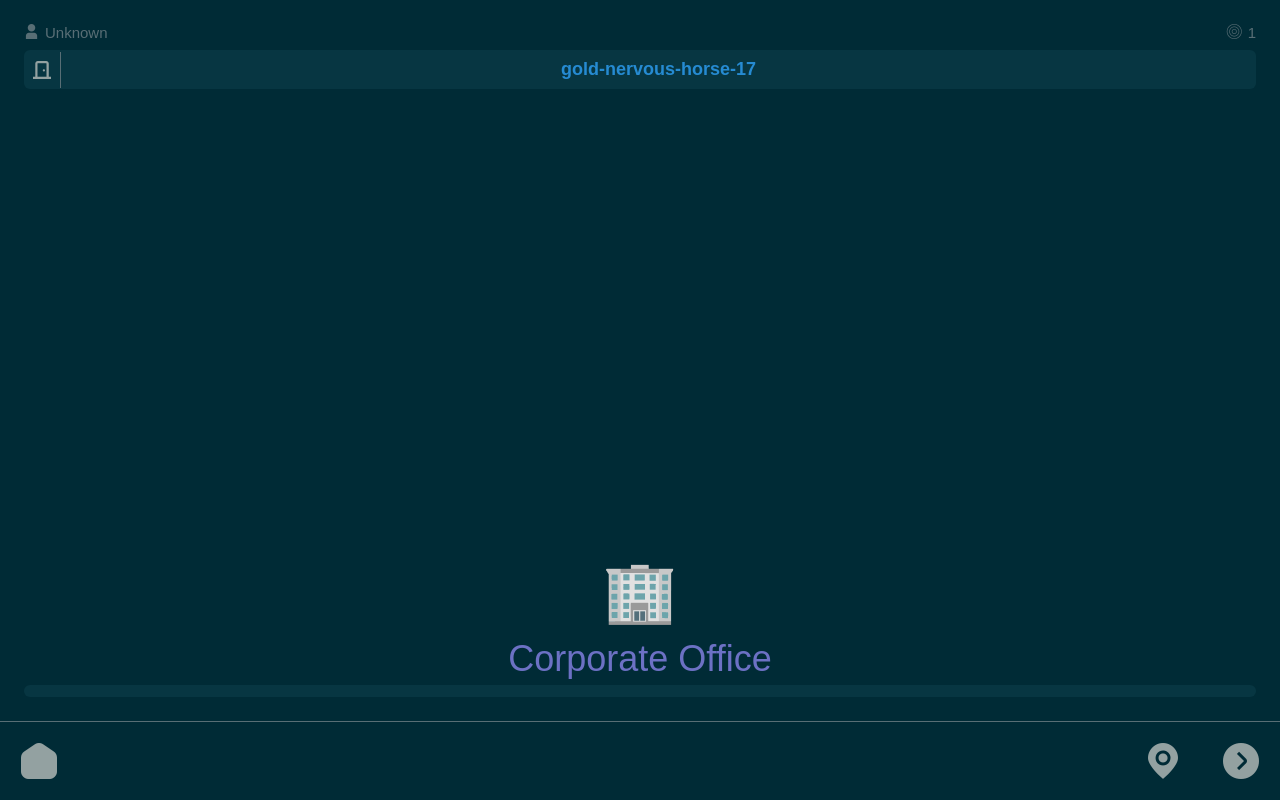
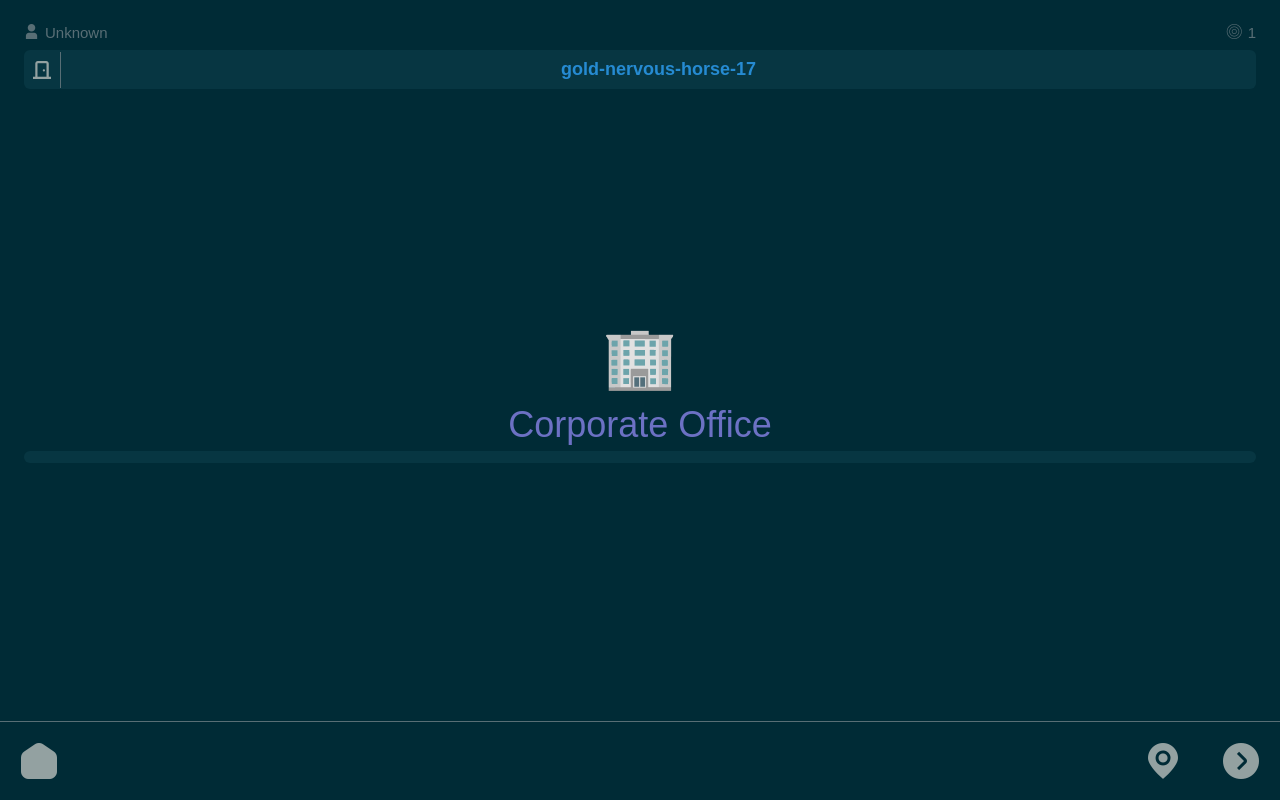
Before and after one commit to kbparagua/likalaro, a Vue app: page /spyfall/game in a window 1280 px wide. Built offline with nearby package versions, Linux system fonts and the light colour scheme.

Commit message:
Retain timer per round

```diff
--- a/src/views/spyfall/main/GameScreen.vue
+++ b/src/views/spyfall/main/GameScreen.vue
@@ -63,7 +63,8 @@
         round: round + 1,
         numberOfPlayers,
         index,
-        player
+        player,
+        seconds
       }
     });
   }
@@ -82,7 +83,8 @@
     <template v-slot:main>
       <div class="screen">
         <GameDetails :room="room" :player="player" :rounds="round" />
-        <div>
+
+        <div class="card">
           <div class="icon">{{ icon }}</div>
           <div class="location">{{ location }}</div>
           <div class="role">{{ role  }}</div>
@@ -125,6 +127,12 @@
     color: var(--text-secondary);
   }
 
+  .card {
+    display: flex;
+    flex-direction: column;
+    justify-content: center;
+    height: 100%;
+
     .icon {
       display: flex;
       justify-content: center;
@@ -146,4 +154,5 @@
       padding: 0.5rem;
       border-radius: 0.5rem;
     }
+  }
 </style>
```
Lines whose indentation alone changed are shown as unchanged.
